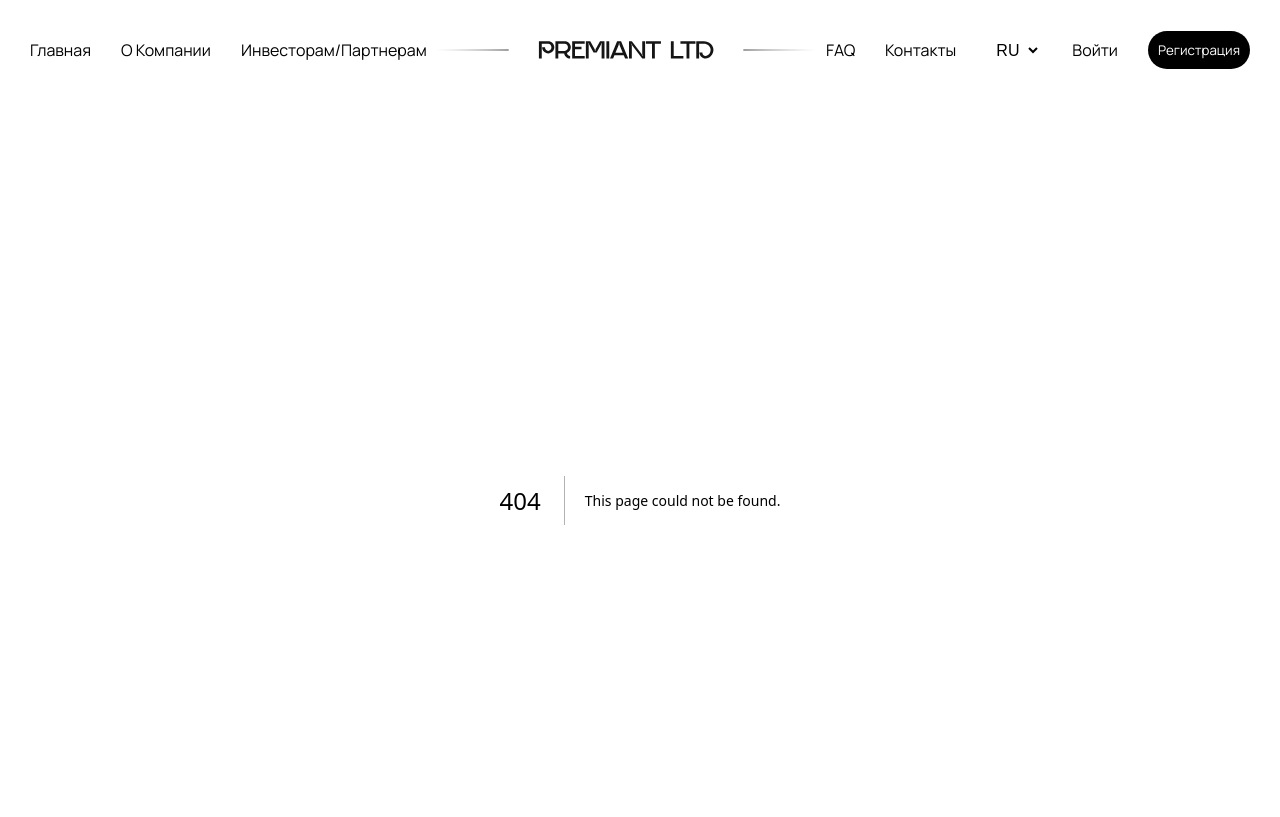
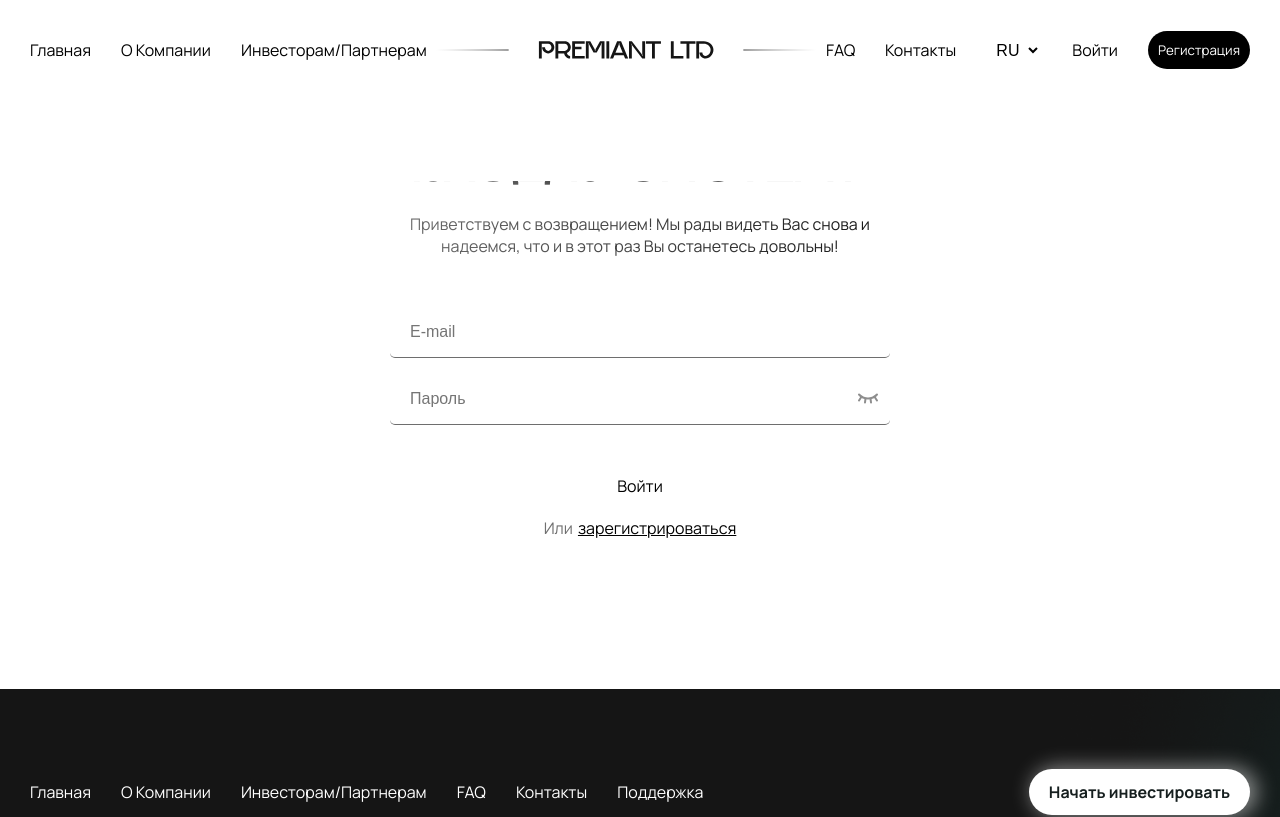
Before and after one commit to yaroslav-tsarenko/premiant-ltd, a Next.js app: page /login in a window 1280 px wide. Before the commit this address had no page. Shown: the top 817 px of the page. Built offline with nearby package versions, Linux system fonts and the light colour scheme.

Commit message:
Added login-page

```diff
--- /dev/null
+++ b/src/app/login/page.tsx
@@ -0,0 +1,19 @@
+import React from 'react';
+import Button from "@/components/button/Button";
+import Login from "@/components/login/Login";
+
+const LoginPage = () => {
+    return (
+        <>
+            <Login
+                headline="ВХОД В СИСТЕМУ"
+                greeting="Приветствуем с возвращением! Мы рады видеть Вас снова и надеемся, что и в этот раз Вы останетесь довольны!"
+                linkRoute={[
+                    {name: 'зарегистрироваться', route: '#'},]}>
+                <Button variant="authentication">Войти</Button>
+            </Login>
+        </>
+    );
+};
+
+export default LoginPage;
--- /dev/null
+++ b/src/components/login/Login.module.scss
@@ -0,0 +1,130 @@
+.wrapper {
+  display: flex;
+  justify-content: center;
+  align-items: center;
+  margin: 81px 0 150px 0;
+  padding: var(--main-padding-properties);
+}
+
+.loginContainer {
+  display: flex;
+  flex-direction: column;
+  width: 100%;
+  max-width: 500px;
+  text-align: center;
+  gap: 50px;
+}
+
+.head {
+  display: flex;
+  gap: 20px;
+  flex-direction: column;
+}
+
+.headline {
+  font-size: 53px;
+  font-weight: bold;
+  font-family: 'GropledBold', sans-serif;
+  background: linear-gradient(to right, #6e6e6e, #151515);
+  -webkit-background-clip: text;
+  -webkit-text-fill-color: transparent;
+}
+
+.greeting {
+  font-size: 16px;
+  background: linear-gradient(to right, #6e6e6e, #151515);
+  -webkit-background-clip: text;
+  -webkit-text-fill-color: transparent;
+}
+
+.form {
+  display: flex;
+  gap: 16px;
+  flex-direction: column;
+}
+
+.input {
+  background: var(--primary-color);
+  color: var(--secondary-color);
+  border: none;
+  font-size: 16px;
+  width: 100%;
+  padding: 16px 20px;
+  border-bottom: 1px solid var(--grey-font-color);
+  transition: 0.2s;
+  border-radius: 5px;
+
+  &:hover {
+    background-color: #EBF0F3;
+  }
+
+  &:focus {
+    outline: none;
+    caret-color: var(--allocation-color);
+  }
+}
+
+.inputGroup {
+  position: relative;
+  height: fit-content;
+}
+
+.error {
+  position: absolute;
+  left: 0;
+  color: red;
+  font-size: 12px;
+}
+
+.passwordWrapper {
+  position: relative;
+}
+
+.icon {
+  position: absolute;
+  right: 10px;
+  top: 50%;
+  transform: translateY(-50%);
+  cursor: pointer;
+  font-size: 24px;
+  color: #8e8e8e;
+}
+
+.bottomContainer {
+  display: flex;
+  align-items: center;
+  flex-direction: column;
+  gap: 20px;
+}
+
+.link{
+    font-size: 16px;
+  display: flex;
+  flex-direction: row;
+  gap: 5px;
+  color: #707070;
+}
+
+.linkName{
+  text-decoration: underline;
+color: var(--main-font-color);
+  transition: 0.2s;
+}
+
+.linkName:hover{
+  color: var(--allocation-color);
+}
+
+@media  (max-width: 480px) {
+  .wrapper{
+    padding: 0 20px;
+  }
+    .loginContainer {
+        gap: 20px;
+    }
+    .headline {
+        font-size: 36px;
+    }
+
+
+}
--- /dev/null
+++ b/src/components/login/Login.tsx
@@ -0,0 +1,83 @@
+"use client";
+
+import React, { FC, useState } from 'react';
+import styles from './Login.module.scss';
+import { AuthenticationProps } from '@/types/authentication';
+import { Formik, Form, Field, ErrorMessage } from 'formik';
+import * as Yup from 'yup';
+import { TbEyeClosed } from "react-icons/tb";
+import { TbEye } from "react-icons/tb";
+import Link from "next/link";
+
+const Login: FC<AuthenticationProps> = ({ headline, greeting, linkRoute, children }) => {
+    const [showPassword, setShowPassword] = useState(false);
+
+    const validationSchema = Yup.object({
+        email: Yup.string().email('Не верный E-mail').required('Введите E-mail'),
+        password: Yup.string().min(6, 'Пароль должен быть минимум 6 символов').required('Введите пароль'),
+    });
+
+    const togglePasswordVisibility = () => setShowPassword(!showPassword);
+
+    return (
+        <div className={styles.wrapper}>
+            <div className={styles.loginContainer}>
+                <div className={styles.head}>
+                    <h1 className={styles.headline}>{headline}</h1>
+                    <p className={styles.greeting}>{greeting}</p>
+                </div>
+                <Formik
+                    initialValues={{ email: '', password: '' }}
+                    validationSchema={validationSchema}
+                    onSubmit={(values) => {
+                        console.log(values);
+                    }}
+                >
+                    <Form className={styles.form}>
+
+                        <div className={styles.inputGroup}>
+                            <Field
+                                name="email"
+                                type="email"
+                                className={styles.input}
+                                placeholder="E-mail"
+                            />
+                            <ErrorMessage name="email" component="div" className={styles.error} />
+                        </div>
+
+                        <div className={styles.inputGroup}>
+                            <div className={styles.passwordWrapper}>
+                                <Field
+                                    name="password"
+                                    type={showPassword ? 'text' : 'password'}
+                                    className={styles.input}
+                                    placeholder="Пароль"
+                                />
+                                <span className={styles.icon} onClick={togglePasswordVisibility}>
+                                    {showPassword ? <TbEye /> : <TbEyeClosed />}
+                                </span>
+                            </div>
+                            <ErrorMessage name="password" component="div" className={styles.error} />
+                        </div>
+
+                    </Form>
+                </Formik>
+                <div className={styles.bottomContainer}>
+                    {children}
+
+                    {linkRoute.map((link, index) => (
+                        <p key={index} className={styles.link}>
+                            Или
+                            <Link href={link.route} legacyBehavior>
+                                <a className={styles.linkName}>{link.name}</a>
+                            </Link>
+                        </p>
+                    ))}
+                </div>
+
+            </div>
+        </div>
+    );
+};
+
+export default Login;
```
